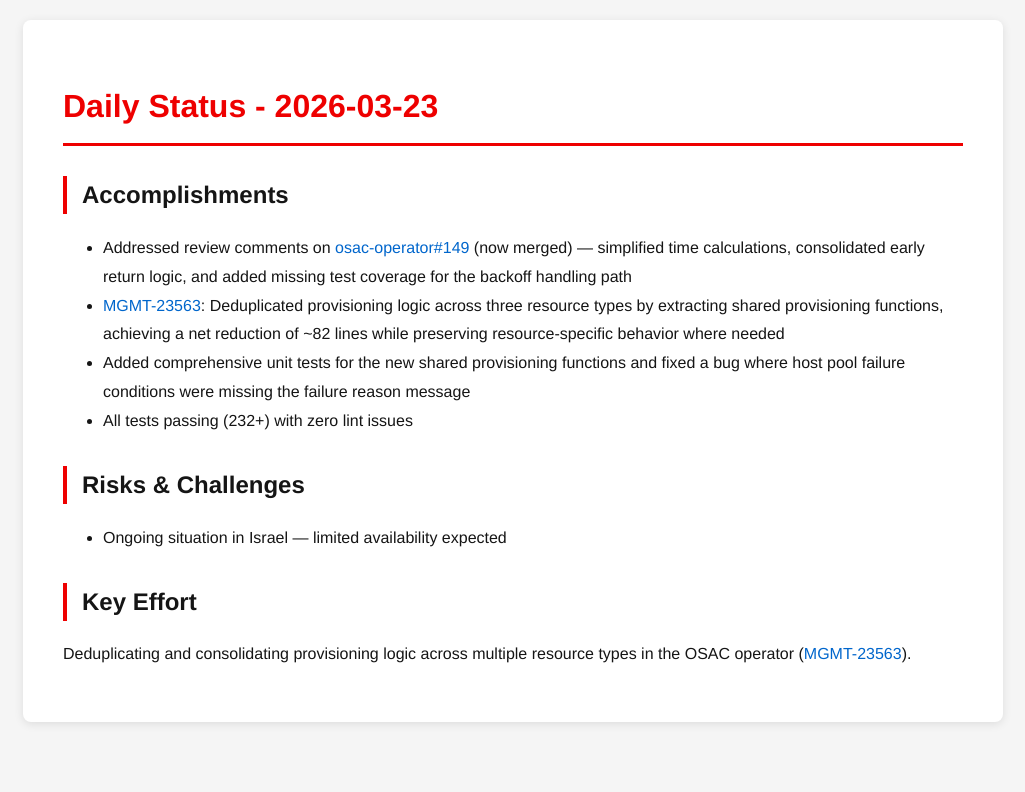
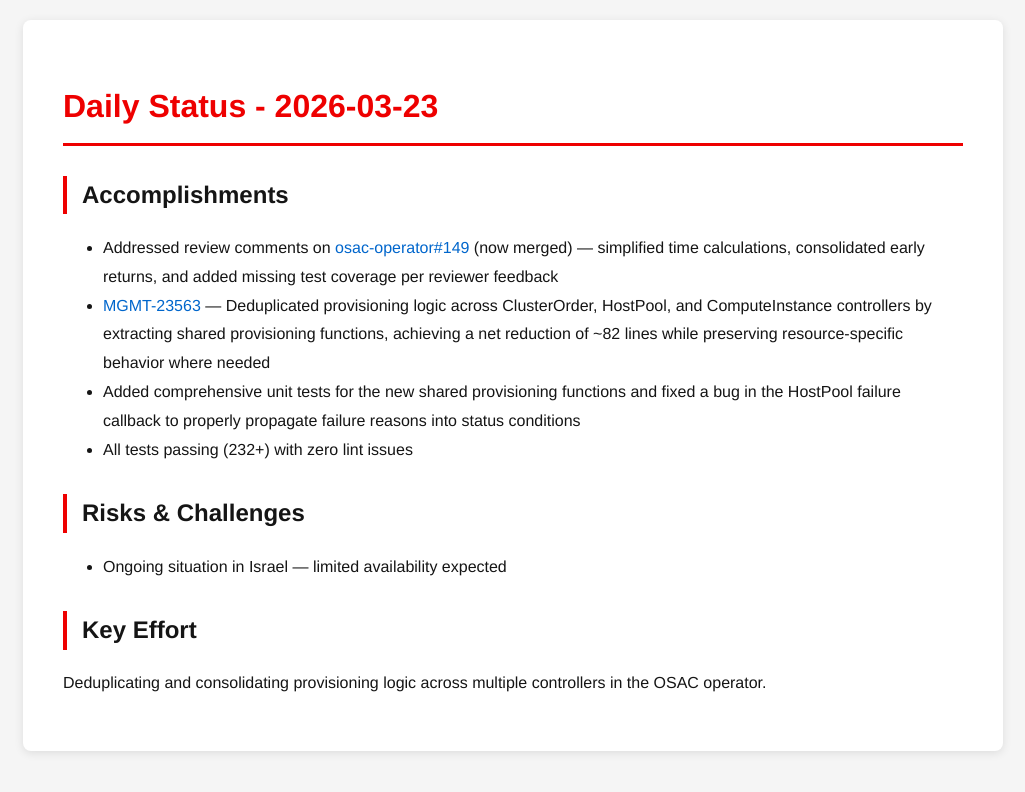
Before and after one commit to tzvatot/daily-status, a Jekyll site: the page built from 2026-03-23.md, in a window 1280 px wide. Shown: the top 792 px of the page, without its empty margins (127-1152 px from the left). Built offline with Jekyll 4.4.1, drawn with Linux system fonts in a browser that asks for light colours.

Commit message:
Daily status update - 2026-03-23

```diff
--- a/2026-03-23.md
+++ b/2026-03-23.md
@@ -7,13 +7,13 @@ date: 2026-03-23
 # Daily Status - 2026-03-23
 
 ## Accomplishments
-- Addressed review comments on [osac-operator#149](https://github.com/osac-project/osac-operator/pull/149) (now merged) — simplified time calculations, consolidated early return logic, and added missing test coverage for the backoff handling path
-- [MGMT-23563](https://issues.redhat.com/browse/MGMT-23563): Deduplicated provisioning logic across three resource types by extracting shared provisioning functions, achieving a net reduction of ~82 lines while preserving resource-specific behavior where needed
-- Added comprehensive unit tests for the new shared provisioning functions and fixed a bug where host pool failure conditions were missing the failure reason message
+- Addressed review comments on [osac-operator#149](https://github.com/osac-project/osac-operator/pull/149) (now merged) — simplified time calculations, consolidated early returns, and added missing test coverage per reviewer feedback
+- [MGMT-23563](https://issues.redhat.com/browse/MGMT-23563) — Deduplicated provisioning logic across ClusterOrder, HostPool, and ComputeInstance controllers by extracting shared provisioning functions, achieving a net reduction of ~82 lines while preserving resource-specific behavior where needed
+- Added comprehensive unit tests for the new shared provisioning functions and fixed a bug in the HostPool failure callback to properly propagate failure reasons into status conditions
 - All tests passing (232+) with zero lint issues
 
 ## Risks & Challenges
 - Ongoing situation in Israel — limited availability expected
 
 ## Key Effort
-Deduplicating and consolidating provisioning logic across multiple resource types in the OSAC operator ([MGMT-23563](https://issues.redhat.com/browse/MGMT-23563)).
+Deduplicating and consolidating provisioning logic across multiple controllers in the OSAC operator.
```
